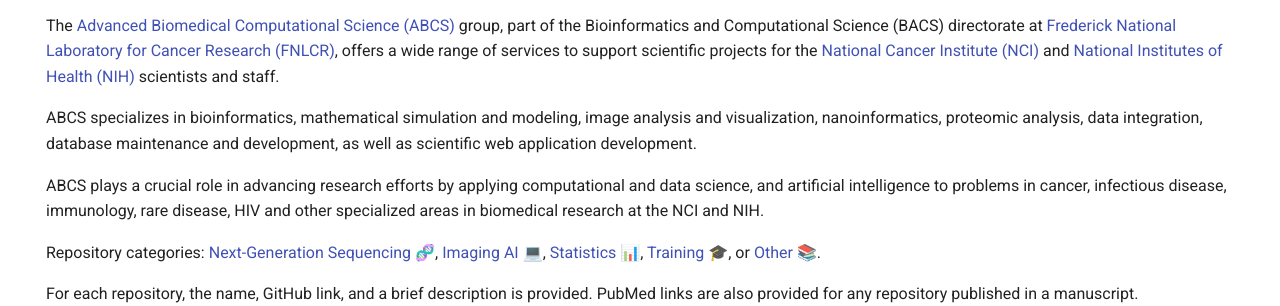
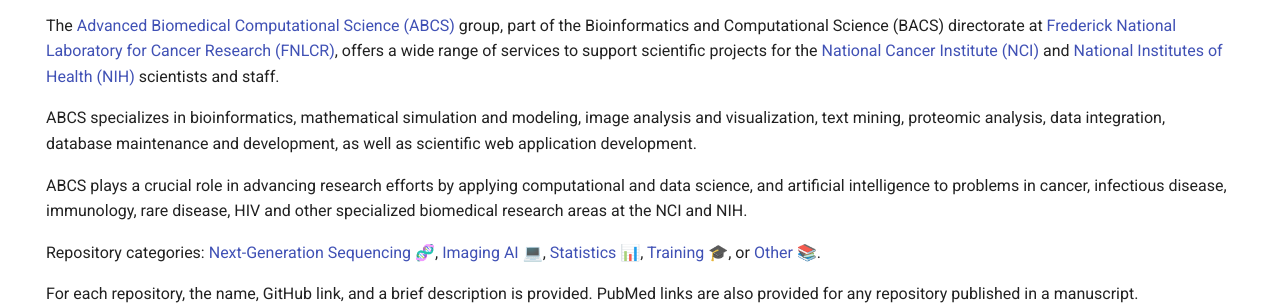
Before and after one commit to abcsFrederick/abcsFrederick.github.io, an MkDocs documentation site: the page built from docs/index.md, in a window 1280 px wide. Shown: the part 215-521 px from the top of the page. Built offline with MkDocs 1.6.1 and Material for MkDocs 9.7.7, drawn with Linux system fonts in a browser that asks for light colours; comment, search, counter and statistics services are not loaded.

Commit message:
Update index.md
Minor edits to landing page per Uma's request.

```diff
--- a/docs/index.md
+++ b/docs/index.md
@@ -6,9 +6,9 @@
 
 The [Advanced Biomedical Computational Science (ABCS)](https://frederick.cancer.gov/research/bioinformatics-and-computational-science/advanced-biomedical-computational-science) group, part of the Bioinformatics and Computational Science (BACS) directorate at [Frederick National Laboratory for Cancer Research (FNLCR)](https://frederick.cancer.gov/), offers a wide range of services to support scientific projects for the [National Cancer Institute (NCI)](https://www.cancer.gov/) and [National Institutes of Health (NIH)](https://www.nih.gov/) scientists and staff.
 
-ABCS specializes in bioinformatics, mathematical simulation and modeling, image analysis and visualization, nanoinformatics, proteomic analysis, data integration, database maintenance and development, as well as scientific web application development.
+ABCS specializes in bioinformatics, mathematical simulation and modeling, image analysis and visualization, text mining, proteomic analysis, data integration, database maintenance and development, as well as scientific web application development.
 
-ABCS plays a crucial role in advancing research efforts by applying computational and data science, and artificial intelligence to problems in cancer, infectious disease, immunology, rare disease, HIV and other specialized areas in biomedical research at the NCI and NIH.
+ABCS plays a crucial role in advancing research efforts by applying computational and data science, and artificial intelligence to problems in cancer, infectious disease, immunology, rare disease, HIV and other specialized biomedical research areas at the NCI and NIH.
 
 Repository categories: [Next-Generation Sequencing](ngs.md) 🧬, [Imaging AI](imaging-ai.md) 💻, [Statistics](statistics.md) 📊, [Training](training.md) 🎓, or [Other](other.md) 📚.
 
```
